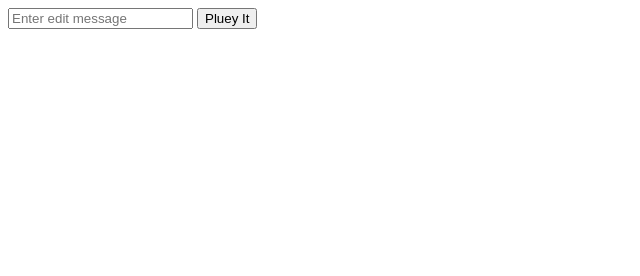
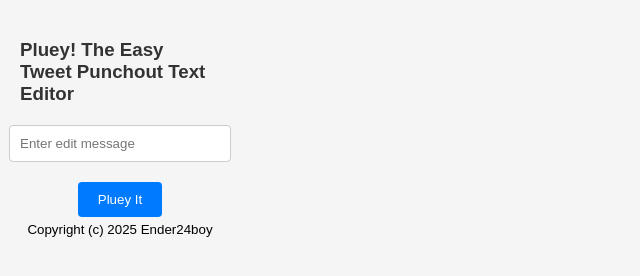
Before and after one commit to Ender24boy/Pluey, a browser extension: page index.html in a window 1280 px wide. Shown: the whole page, without its empty margins (0-640 px from the left). Drawn offline with Linux system fonts and the light colour scheme.

Commit message:
updated css

```diff
--- a/index.html
+++ b/index.html
@@ -1,12 +1,15 @@
 <!DOCTYPE html>
 <html>
   <head>
-    <title>My Extension</title>
+    <title>Pluey!</title>
+    <link rel="stylesheet" href="styles_pluey.css">
   </head>
   <body>
+    <h3>Pluey! The Easy Tweet Punchout Text Editor</h3>
     <input type="text" id="textInput" placeholder="Enter edit message">
     <button id="hideButton">Pluey It</button>
     <button id="resetButton" style="display: none;">Reset</button>
+    <sub>Copyright (c) 2025 Ender24boy</sub>
     <script src="popup.js"></script>
   </body>
 </html>
--- /dev/null
+++ b/styles_pluey.css
@@ -0,0 +1,51 @@
+/* styles.css */
+
+/* General page styling */
+body {
+    font-family: Arial, sans-serif;
+    background-color: #f5f5f5;
+    margin: 0;
+    padding: 20px;
+    width: 200px;
+    height: 200px;
+    display: flex;
+    flex-direction: column;
+    align-items: center;
+  }
+
+  /* Header styling */
+  h3 {
+    color: #333;
+    margin-bottom: 20px;
+  }
+
+  /* Input field styling */
+  #textInput {
+    width: 100%;
+    max-width: 400px;
+    padding: 10px;
+    margin-bottom: 15px;
+    border: 1px solid #ccc;
+    border-radius: 4px;
+  }
+
+  /* Button styling */
+  button {
+    padding: 10px 20px;
+    margin: 5px;
+    border: none;
+    border-radius: 4px;
+    cursor: pointer;
+  }
+
+  /* Specific style for the 'Pluey It' button */
+  #hideButton {
+    background-color: #007bff;
+    color: #fff;
+  }
+
+  /* Specific style for the 'Reset' button */
+  #resetButton {
+    background-color: #28a745;
+    color: #fff;
+  }
```
Also changed, not shown: manifest.json.
